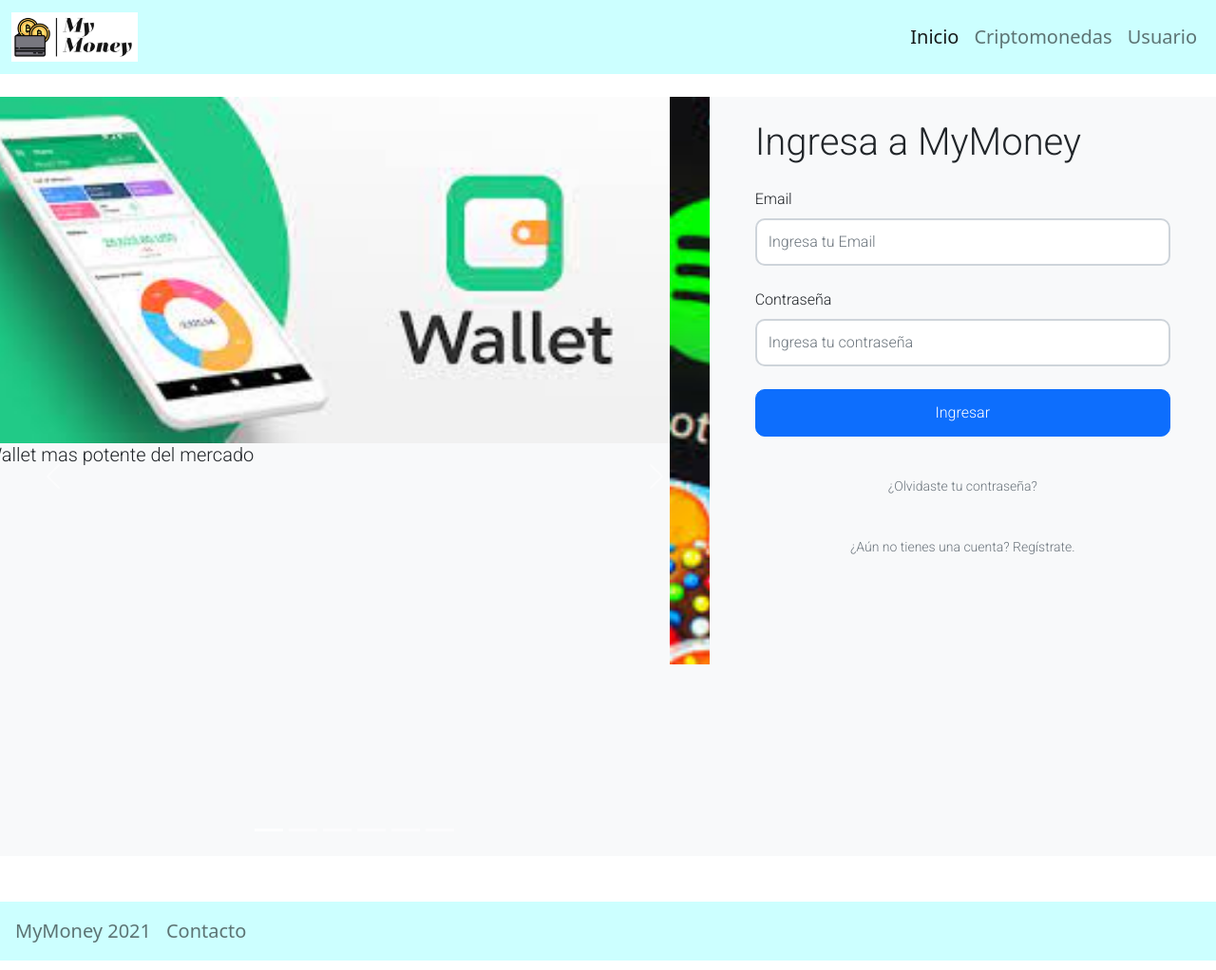
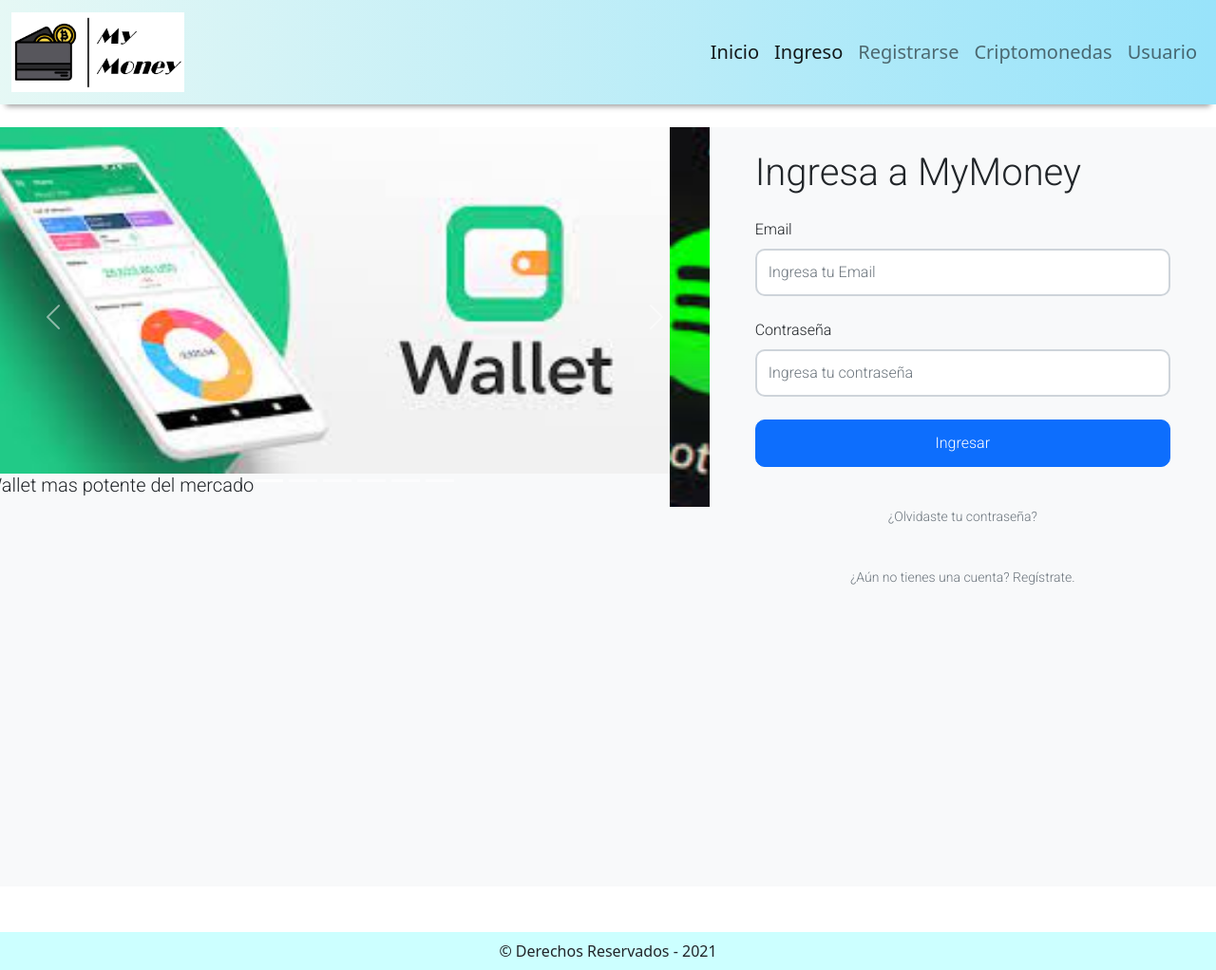
Before and after one commit to classroomMisiones/Proyecto-FS-Misiones-Grupo-1, an Angular app: page / in a window 1280 px wide. Shown: the whole page at 95% size. Built offline with nearby package versions, Linux system fonts and the light colour scheme.

Commit message:
Navbar y Footer ok con estilos, ajustes de tamaño en carousel

```diff
--- a/src/app/navbarFooter/footer/footer.component.css
+++ b/src/app/navbarFooter/footer/footer.component.css
@@ -0,0 +1,10 @@
+.gradient-custom {
+
+    background: #ccffff;
+
+    /* Chrome 10-25, Safari 5.1-6 */
+    background: -webkit-linear-gradient(to right, rgba(255, 241, 235, 0.5), rgba(100, 199, 245, 0.5));
+
+    /* W3C, IE 10+/ Edge, Firefox 16+, Chrome 26+, Opera 12+, Safari 7+ */
+    background: linear-gradient(to right, rgba(255, 241, 235, 0.5), rgba(100, 199, 245, 0.5))
+}
--- a/src/app/navbarFooter/footer/footer.component.html
+++ b/src/app/navbarFooter/footer/footer.component.html
@@ -1,19 +1,7 @@
-<div class="container-fluid-md">
+<div class="container-fluid-md ">
     <nav class="navbar-expand-sm mt-5 p-2 navbar-light" style="background-color: #ccffff;">
-      <div class="  ">
-
-
-
-
-
-
-              <div class="navbar-nav">
-                <a class="nav-link fs-5" *ngIf="true" href="#">MyMoney 2021</a>
-                <a class="nav-link fs-5" *ngIf="true" href="#">Contacto</a>
-              </div>
-
-
-
+      <div class=" navbar-nav justify-content-center ">
+                &copy; Derechos Reservados - 2021
       </div>
     </nav>
   </div>
--- a/src/app/navbarFooter/navbar/navbar.component.css
+++ b/src/app/navbarFooter/navbar/navbar.component.css
@@ -0,0 +1,15 @@
+.navbar {
+    -webkit-box-shadow: 0 8px 6px -6px #999;
+    -moz-box-shadow: 0 8px 6px -6px #999;
+    box-shadow: 0 8px 6px -6px #999;
+}
+.gradient-custom {
+
+    background: #ccffff;
+
+    /* Chrome 10-25, Safari 5.1-6 */
+    background: -webkit-linear-gradient(to right, rgba(255, 241, 235, 0.5), rgba(100, 199, 245, 0.5));
+
+    /* W3C, IE 10+/ Edge, Firefox 16+, Chrome 26+, Opera 12+, Safari 7+ */
+    background: linear-gradient(to right, rgba(255, 241, 235, 0.5), rgba(100, 199, 245, 0.5))
+}
--- a/src/app/navbarFooter/navbar/navbar.component.html
+++ b/src/app/navbarFooter/navbar/navbar.component.html
@@ -1,8 +1,8 @@
 <div class="container-fluid-md">
-  <nav class="navbar-expand-sm justify-content-star navbar navbar-expand-lg navbar navbar-light p2 mb-4" style="background-color: #ccffff;">
+  <nav class=" gradient-custom navbar-expand-sm  navbar-expand-lg navbar navbar-light justify-content-star p2 mb-4" style="background-color: #ccffff;">
     <div class="container-fluid ">
         <a href="#">
-        <img class="navbar-brand w-25" src="../../../assets/LogoMyMoney.jpeg" alt="">
+        <img class="navbar-brand w-25" src="../../../assets/logoMyMoney.jpg" alt="">
         </a>
 
       <button class="navbar-toggler " type="button" data-bs-toggle="collapse" data-bs-target="#navbarNavAltMarkup" aria-controls="navbarNavAltMarkup" aria-expanded="false" aria-label="Toggle navigation">
@@ -13,6 +13,8 @@
           <div class="collapse navbar-collapse" id="navbarNavAltMarkup">
             <div class="navbar-nav">
               <a class="nav-link active fs-5 " *ngIf="true" aria-current="page" href="#">Inicio</a>
+              <a class="nav-link active fs-5 " *ngIf="true" aria-current="page" href="#">Ingreso</a>
+              <a class="nav-link fs-5" *ngIf="true" href="#">Registrarse</a>
               <a class="nav-link fs-5" *ngIf="true" href="#">Criptomonedas</a>
               <a class="nav-link fs-5" *ngIf="true" href="#">Usuario</a>
             </div>
--- a/src/app/usuario/login/login.component.css
+++ b/src/app/usuario/login/login.component.css
@@ -25,3 +25,6 @@
     background-position: center;
 
 }
+.carousel-inner{
+    height: 400px;
+    }
--- a/src/app/usuario/login/login.component.html
+++ b/src/app/usuario/login/login.component.html
@@ -6,7 +6,7 @@
 
 <body class="bg-light">
 <section>
-    <div class="row g-0">
+    <div class="row g-0"  >
         <div class="col-lg-7">
             <div id="carouselExampleIndicators" class="carousel slide" data-bs-ride="carousel">
                 <div class="carousel-indicators">
```
Also changed, not shown: src/assets/LogoMyMoney.jpeg (deleted), src/assets/logoMyMoney.jpg (added).
